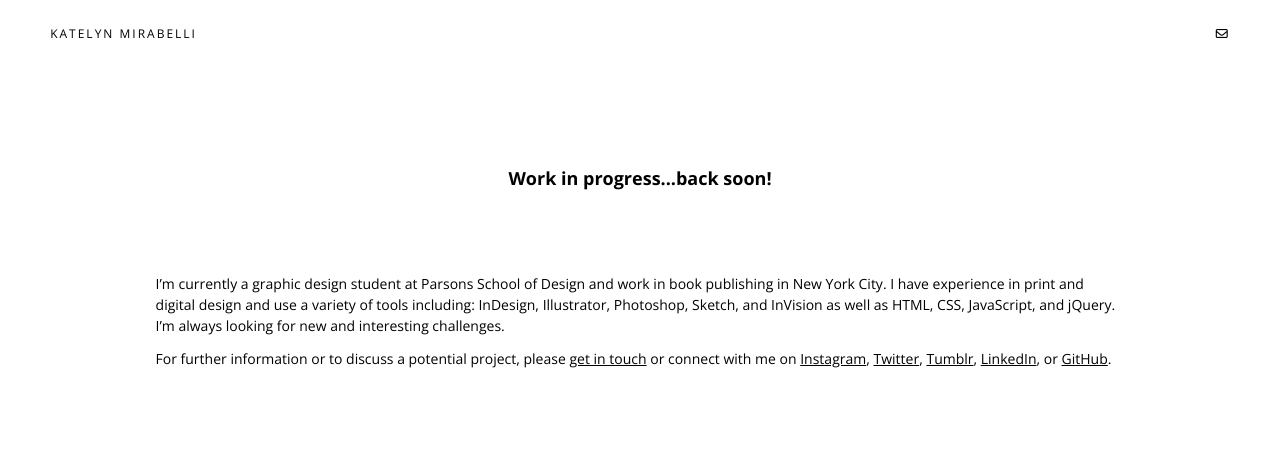
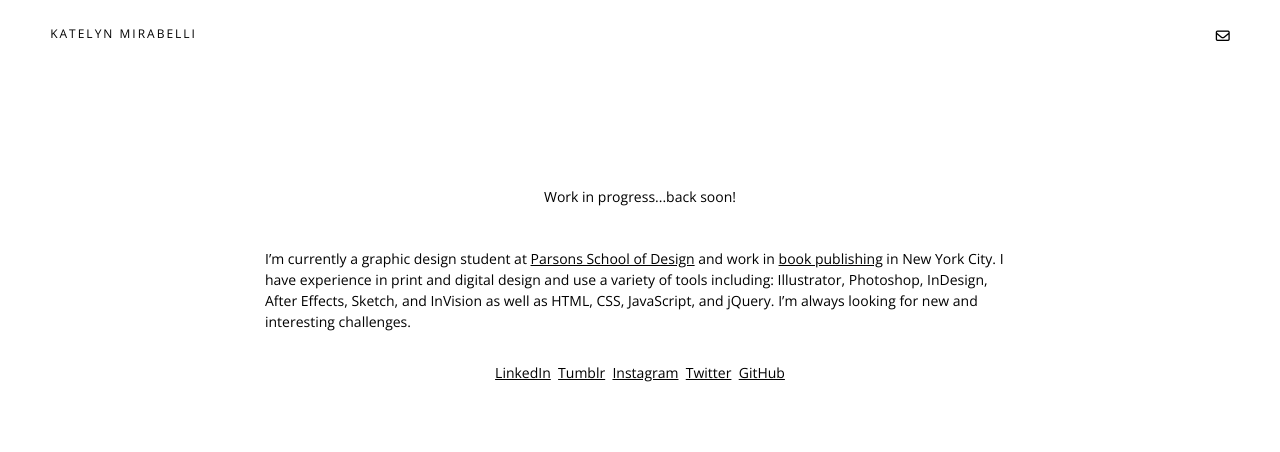
Before and after one commit to kmirabelli/kmirabelli.github.io, a plain HTML site: page index.html in a window 1280 px wide. Drawn offline with nearby package versions, Linux system fonts and the light colour scheme; a script that the page names is missing.

Commit message:
2018 Update

```diff
--- a/css/style.css
+++ b/css/style.css
@@ -28,8 +28,18 @@ a:hover {
     opacity: 0.6;
 }
 
-h1 a,
-h2 a {
+h2 {
+    color: #000000;
+    display: block;
+    font-family: "Open Sans", sans-serif;
+    font-size: 14px;
+    font-weight: 300;
+    line-height: 1.5;
+    padding: 2%;
+    text-align: center;
+}
+
+h1 a {
     color: #000000;
     display: block;
     font-family: "Open Sans", sans-serif;
@@ -39,19 +49,11 @@ h2 a {
     letter-spacing: 2px;
     padding: 2%;
     text-align: left;
+    text-decoration: none;
 }
 
 h2 a {
     float: right;
-}
-
-h3 {
-    font-family: "Open Sans", sans-serif;
-    font-size: 14px;
-    font-weight: 400;
-    padding-bottom: 10px;
-    padding-top: 20px;
-    text-align: left;
 }
 
 #placeholder {
@@ -70,22 +72,31 @@ h3 {
 }
 
 #about {
-    box-sizing: border-box;
-    display: inline-block;
     margin: 0 auto;
-    width: 100%;
-}
-
-#about p {
-    font-size: 14px;
-    line-height: 1.5;
-    margin: .15em;
-    padding: 5px;
+    max-width: 750px;
 }
 
 #about a {
     text-decoration: underline;
 }
+
+p {
+    font-family: "Open Sans", sans-serif;
+    font-size: 14px;
+    line-height: 1.5;
+    margin: .15em;
+    padding: 5px;
+    text-align: left;
+}
+
+#links {
+    font-family: "Open Sans", sans-serif;
+    text-align: center;
+}
+
+#links a {
+    text-decoration: underline;
+ }
 
 footer {
     padding: 2em;
--- a/index.html
+++ b/index.html
@@ -6,7 +6,7 @@
     <meta charset="utf-8">
     <meta name="author" content="Katelyn Mirabelli">
     <meta name="description" content="Katelyn Mirabelli is currently a graphic design student at Parsons School of Design in New York City.">
-    <meta name="copyright" content=" 2016 Katelyn Mirabelli">
+    <meta name="copyright" content=" 2018 Katelyn Mirabelli">
     <meta name="keywords" content="Katelyn Mirabelli">
     <meta name="viewport" content="width=device-width, initial-scale=1.0">
     <link href="https://fonts.googleapis.com/css?family=Open+Sans:300,400,600,700" rel="stylesheet">
@@ -20,22 +20,20 @@
     <div class="wrapper animated fadeIn">
         <header>
             <h1><a href="index.html">KATELYN MIRABELLI</a></h1>
-            <!--<h2><a href="about.html">INFO</a> <a href="index.html">WORK</a> </h2>-->
-            <!--             <h2><a href="index.html">Coming Soon</a></h2> -->
             <h2><a href="mailto:katelyn.mirabelli@gmail.com" target="_blank"><i class="fa fa-envelope-o" aria-hidden= "true"></i></a></h2>
         </header>
         <div id="placeholder">
             <div id="portfolio">
                 <h2>Work in progress...back soon!</h2>
-            </div>
-            <div id="about">
-                <p>I’m currently a graphic design student at Parsons School of Design and work in book publishing in New York City. I have experience in print and digital design and use a variety of tools including: InDesign, Illustrator, Photoshop, Sketch, and InVision as well as HTML, CSS, JavaScript, and jQuery. I’m always looking for new and interesting challenges.</p>
-                <p>For further information or to discuss a potential project, please <a href="mailto:katelyn.mirabelli@gmail.com" target="_blank">get in touch</a> or connect with me on <a href="https://www.instagram.com/katelynmirabelli/" target="_blank">Instagram</a>, <a href="https://twitter.com/katelyn_mira" target="_blank">Twitter</a>, <a href="https://katelynmirabelli.tumblr.com/" target="_blank">Tumblr</a>, <a href="https://www.linkedin.com/in/katelynmirabelli" target="_blank">LinkedIn</a>, or <a href="https://github.com/kmirabelli" target="_blank">GitHub</a>.</p>
+                <br/>
+                <p id="about">I’m currently a graphic design student at <a href="https://www.newschool.edu/parsons/"" target="_blank">Parsons School of Design</a> and work in <a href="https://www.hachettebookgroup.com/" target="_blank">book publishing</a> in New York City. I have experience in print and digital design and use a variety of tools including: Illustrator, Photoshop, InDesign, After Effects, Sketch, and InVision as well as HTML, CSS, JavaScript, and jQuery. I’m always looking for new and interesting challenges.</p>
+                <br/>
+                <p id="links"><a href="https://www.linkedin.com/in/katelynmirabelli" target="_blank">LinkedIn</a>&nbsp;&nbsp;<a href="https://katelynmirabelli.tumblr.com/" target="_blank">Tumblr</a>&nbsp;&nbsp;<a href="https://www.instagram.com/katelynmirabelli/" target="_blank">Instagram</a>&nbsp;&nbsp;<a href="https://twitter.com/katelyn_mira" target="_blank">Twitter</a>&nbsp;&nbsp;<a href="https://github.com/kmirabelli" target="_blank">GitHub</a></p>
             </div>
         </div>
     </div>
     <footer>
-        <!-- <p id="copyright">All Rights Reserved &copy; 2017</p>-->
+        <!-- <p id="copyright">All Rights Reserved &copy; 2018</p>-->
     </footer>
     </div>
     <script type="text/javascript" src="js/jquery-3.1.0.min.js"></script>
--- a/js/project.js
+++ /dev/null
@@ -1,16 +0,0 @@
-function preloader() {
-	if (document.images) {
-
-		var img1 = new Image();
-
-		img1.src = "../images/profile1.jpg";
-		img1.src = "../images/nyneon001.jpg";
-		img1.src = "../images/bridal001.jpg";
-		img1.src = "../images/wedding001.jpg";
-	}
-
-}
-
-document.getElementById("mobile").onclick = function() {
-    document.querySelector(".small").classList.toggle("open");
-};
```
Also changed, not shown: images/favicon.ico (added), license.txt.
